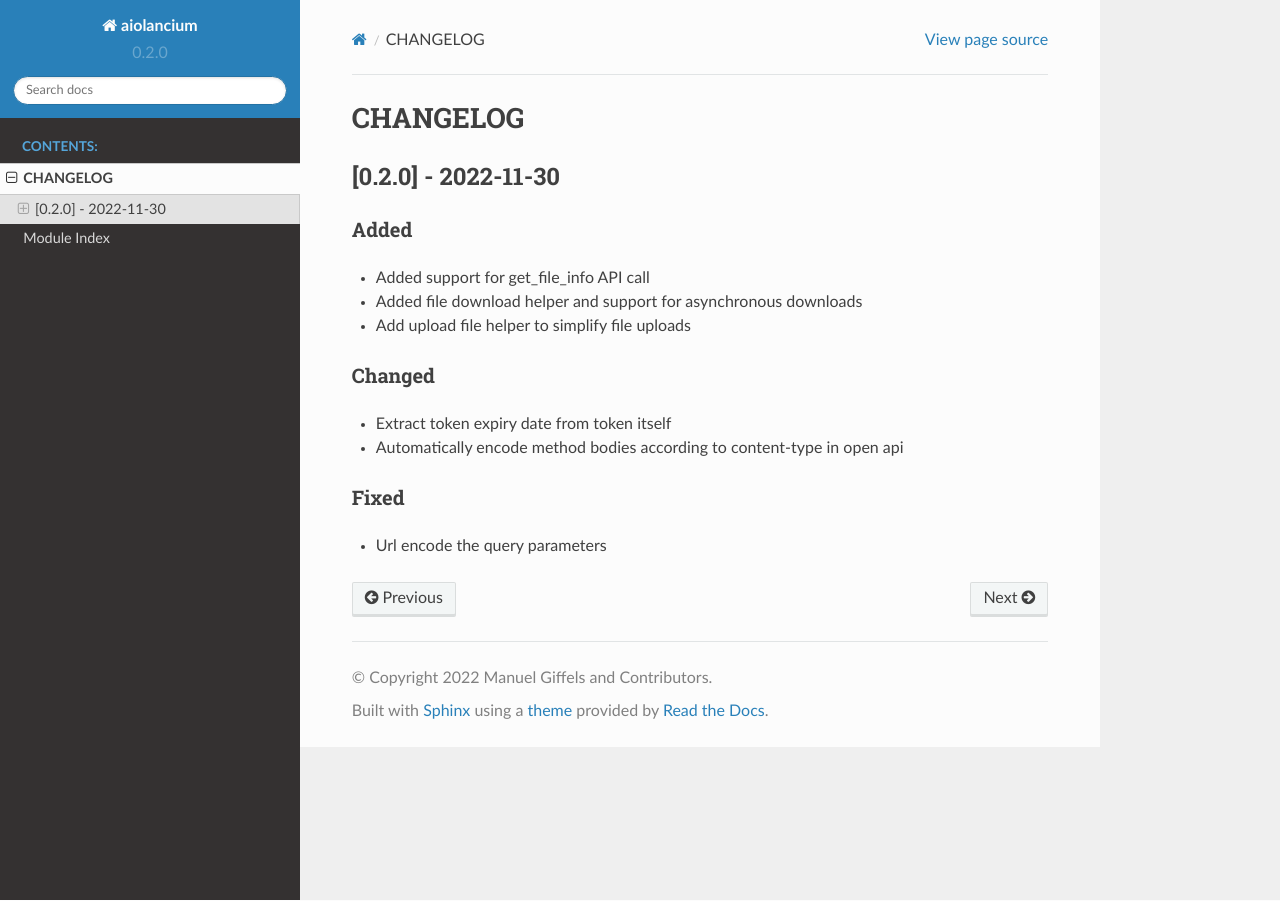
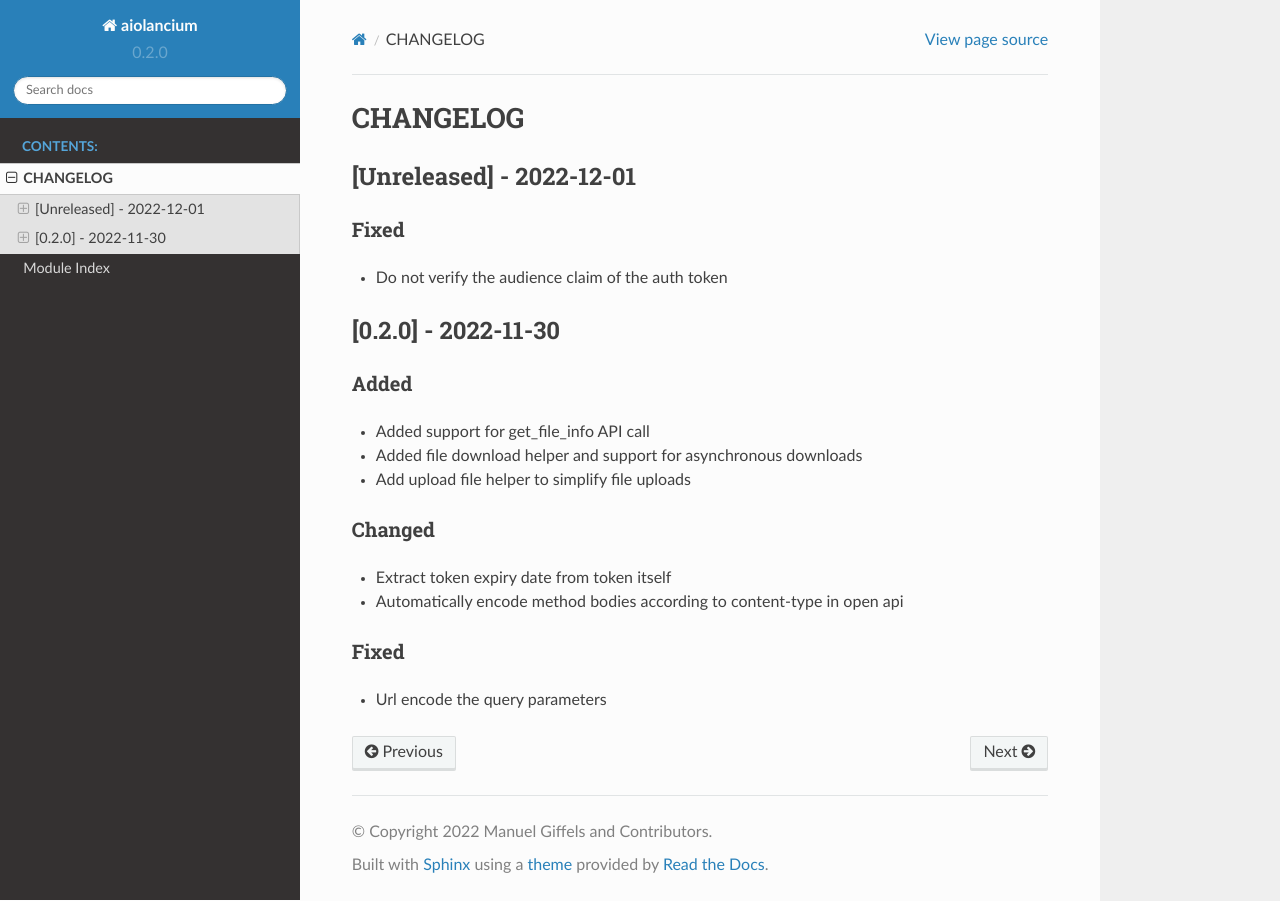
Before and after one commit to giffels/aiolancium, a Sphinx documentation site: the page built from docs/source/changelog.rst, in a window 1280 px wide. Built offline with Sphinx 7.4.7 and the Read the Docs theme 2.0.0, drawn with Linux system fonts in a browser that asks for light colours.

Commit message:
Disable audience claim verfication of auth token

```diff
--- a/docs/source/changelog.rst
+++ b/docs/source/changelog.rst
@@ -1,10 +1,18 @@
-.. Created by changelog.py at 2022-11-30, command
+.. Created by changelog.py at 2022-12-01, command
    '/Users/giffler/.cache/pre-commit/repor6pnmwlm/py_env-python3.10/bin/changelog docs/source/changes compile --output=docs/source/changelog.rst'
    based on the format of 'https://keepachangelog.com/'
 
 #########
 CHANGELOG
 #########
+
+[Unreleased] - 2022-12-01
+=========================
+
+Fixed
+-----
+
+* Do not verify the audience claim of the auth token
 
 [0.2.0] - 2022-11-30
 ====================
--- /dev/null
+++ b/docs/source/changes/fixed_do_not_verify_token_aud.yaml
@@ -0,0 +1,5 @@
+category: fixed
+summary: "Do not verify the audience claim of the auth token"
+description: |
+  A verification of the audience claim caused error on pyjwt versions < 2.0.0, since it is not needed to check the
+  expiry date, it has been disabled.
--- a/pyproject.toml
+++ b/pyproject.toml
@@ -38,7 +38,7 @@ flake8 = {version = "^5.0.4", optional = true}
 sphinx-rtd-theme = {version = "^1.1.1", optional = true}
 sphinxcontrib-contentui = {version = "^0.2.5", optional = true}
 sphinx = {version = "4.3.1", optional = true}
-pyjwt = "2.4.0"
+pyjwt = "<=2.4.0"
 
 [tool.poetry.extras]
 doc = [
```
Also changed, not shown: 2 other files.
